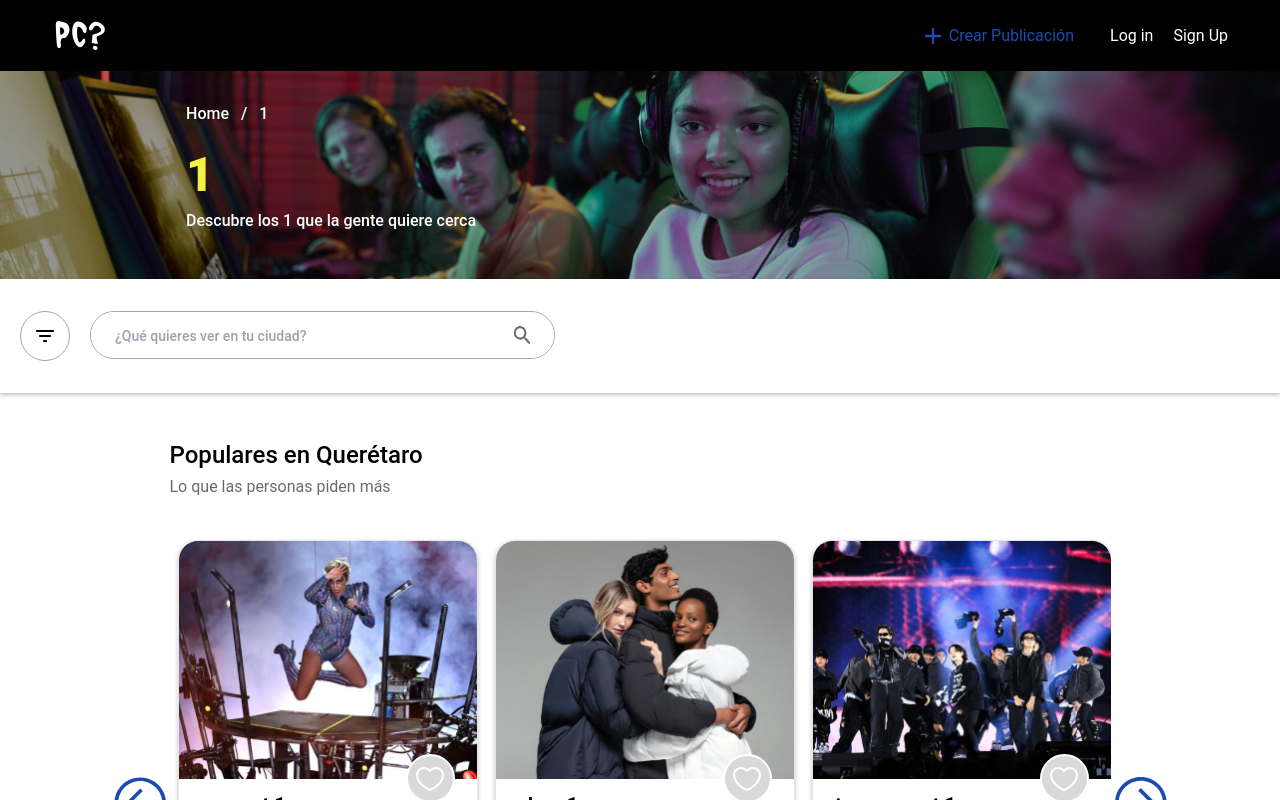
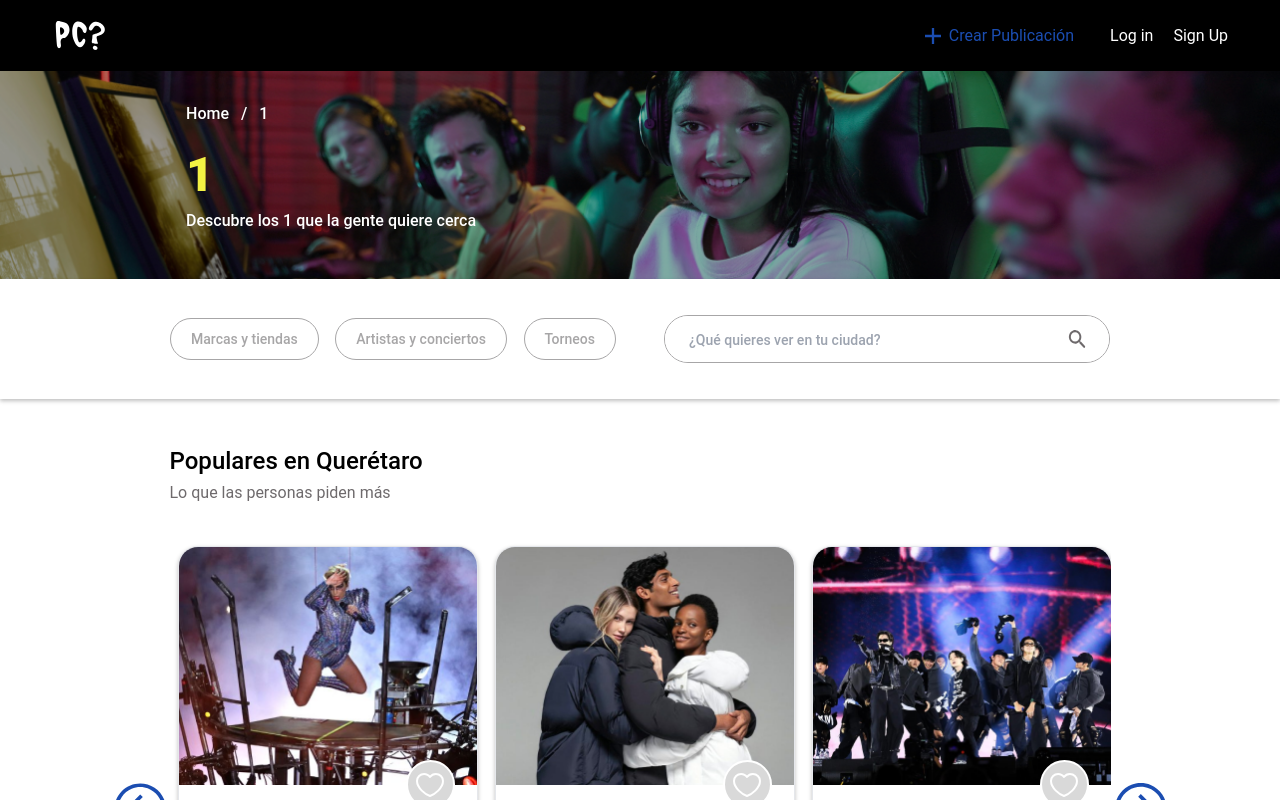
Before and after one commit to steevened/para-cuando, a Next.js app: page /categories/1 in a window 1280 px wide. Shown: the top 800 px of the page. Built offline with nearby package versions, Linux system fonts and the light colour scheme.

Commit message:
build: category dinamic page

```diff
--- a/components/categories/homeCategories/Categories.tsx
+++ b/components/categories/homeCategories/Categories.tsx
@@ -47,7 +47,7 @@ const categories: ICategorie[] = [
 
 export default function Categories() {
   return (
-    <div className="w-full pl-6 md:px-16 mt-12 bg-app-grayLight pb-11">
+    <div className="w-full pl-6 md:px-16 mt-12 bg-app-grayLighter  pb-11">
       <div className=" mx-auto">
         <h2 className="pt-7 title-2 text-app-grayDark">
           ¡Hagámoslo más personal!
--- /dev/null
+++ b/components/categories/homeCategories/UlCategories.tsx
@@ -0,0 +1,27 @@
+import Button from '@/components/buttons/Button';
+import Link from 'next/link';
+
+interface Category {
+  title: string;
+  id: number;
+}
+
+const categories: Array<Category> = [
+  { title: 'Marcas y tiendas', id: 1 },
+  { title: 'Artistas y conciertos', id: 2 },
+  { title: 'Torneos', id: 3 },
+];
+
+export default function UlCategories() {
+  return (
+    <ul className="flex justify-between items-center w-full ">
+      {categories.map((categorie) => (
+        <li key={categorie.id}>
+          <Link href={`/categories/${encodeURIComponent(categorie.title)}`}>
+            <Button>{categorie.title}</Button>
+          </Link>
+        </li>
+      ))}
+    </ul>
+  );
+}
--- a/components/home/Hero.tsx
+++ b/components/home/Hero.tsx
@@ -1,42 +1,24 @@
 import Image from 'next/image';
-import Link from 'next/link';
 import heroImg from '../../public/hero.png';
 import logo from '../../public/logo.png';
-import Button from '../buttons/Button';
+import UlCategories from '../categories/homeCategories/UlCategories';
 import Input from '../Forms/Input';
 
 const styles = {
   backgroundImage: `url('${heroImg.src}')`,
 };
 
-interface Category {
-  title: string;
-  id: number;
-}
-
-const categories: Array<Category> = [
-  { title: 'Marcas y tiendas', id: 1 },
-  { title: 'Artistas y conciertos', id: 2 },
-  { title: 'Torneos', id: 3 },
-];
-
 export default function Hero() {
   return (
     <section
       style={styles}
-      className="h-[488px] px-5 bg-cover bg-none bg-center flex items-center justify-center flex-col "
+      className="h-[488px] px-5 bg-cover bg-none bg-center flex items-center justify-center flex-col"
     >
       <Image src={logo} alt="para cuando logo" className="mb-12" />
       <Input />
-      <ul className="flex justify-between items-center w-full mt-10 max-w-[425px]">
-        {categories.map((categorie) => (
-          <li key={categorie.id}>
-            <Link href={`/categories/${encodeURIComponent(categorie.title)}`}>
-              <Button>{categorie.title}</Button>
-            </Link>
-          </li>
-        ))}
-      </ul>
+      <div className="mt-10 max-w-[425px] w-full">
+        <UlCategories />
+      </div>
     </section>
   );
 }
--- a/package.json
+++ b/package.json
@@ -26,6 +26,7 @@
     "next": "13.1.6",
     "react": "18.2.0",
     "react-dom": "18.2.0",
+    "react-hot-toast": "^2.4.0",
     "swiper": "^9.0.5",
     "typescript": "4.9.5"
   },
--- a/pages/categories/[slug].tsx
+++ b/pages/categories/[slug].tsx
@@ -1,4 +1,5 @@
 import Button from '@/components/buttons/Button';
+import UlCategories from '@/components/categories/homeCategories/UlCategories';
 import Input from '@/components/Forms/Input';
 import Main from '@/components/home/Main';
 import Layout from '@/components/layouts/Layout';
@@ -54,6 +55,7 @@ const CategoryPage: NextPageWithLayout = () => {
       </Head>
       <section className="relative">
         <div style={styles} className="h-52 bg-cover bg-none bg-center" />
+
         <div className="absolute inset-0 px-4 max-w-[940px] mx-auto flex flex-col justify-evenly md:justify-center py-3">
           <nav className="flex subtitle-1 text-white" aria-label="Breadcrumb">
             <ul className="inline-flex items-center space-x-1 md:space-x-3 md:mb-6">
@@ -72,9 +74,16 @@ const CategoryPage: NextPageWithLayout = () => {
           <p className="subtitle-1 text-white md:mb-4">{subtitle}</p>
         </div>
       </section>
-      <div className="relative shadow-shadow1 px-5 flex gap-5 py-8">
-        <MenuDropDown />
-        <Input />
+      <div className="relative shadow-shadow1 w-full py-9">
+        <div className="flex px-5 max-w-[980px] mx-auto justify-between gap-2 items-center">
+          <MenuDropDown />
+          <div className="hidden md:block md:flex-[1] mr-10 ">
+            <UlCategories />
+          </div>
+          <div className="flex-1 ">
+            <Input />
+          </div>
+        </div>
       </div>
       <Main />
     </>
@@ -83,7 +92,7 @@ const CategoryPage: NextPageWithLayout = () => {
 
 const MenuDropDown = () => {
   return (
-    <Menu as="div" className="relative inline-block">
+    <Menu as="div" className="relative inline-block md:hidden">
       <Menu.Button className="rounded-full border border-app-gray p-3">
         <svg
           width="24"
--- a/tailwind.config.js
+++ b/tailwind.config.js
@@ -18,7 +18,7 @@ module.exports = {
         'app-red': '#EF3F47',
       },
       boxShadow: {
-        shadow1: '0 2px 4px 0 rgba(0, 0, 0, 0.25)',
+        shadow1: '0 2px 4px 0px rgba(0, 0, 0, 0.25)',
       },
       fontFamily: {},
     },
```
Also changed, not shown: 1 other file (tests, documents, lock files or other folders).
